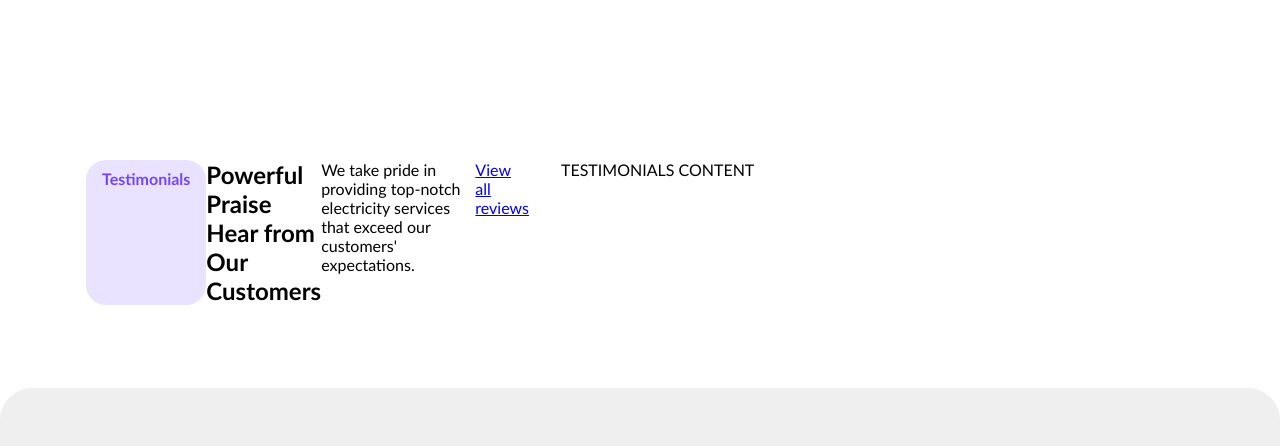
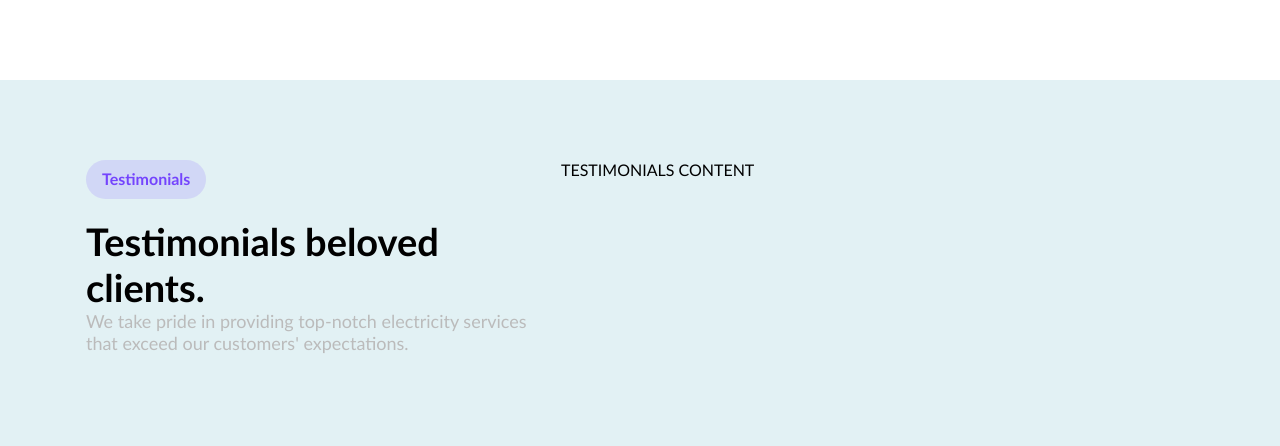
Before and after one commit to front-end-by-rimantas/55-grupe-teamwork-niotech, a website: page index.html in a window 1280 px wide. Shown: the part 2187-2633 px from the top of the page. Drawn offline with Linux system fonts and the light colour scheme; files whose address does not match are found by name.

Commit message:
merge option

```diff
--- a/css/components/testimonials.css
+++ b/css/components/testimonials.css
@@ -0,0 +1,12 @@
+.bg-dark {
+    width: 100%;
+    height: 80vh;
+    background-color: rgb(226, 241, 244);
+}
+.feat {
+  font-size:38px;
+}
+.section-desc {
+    font-size: 18px;
+  color:rgb(187, 187, 187);
+}
--- a/css/pages/home.css
+++ b/css/pages/home.css
@@ -8,4 +8,3 @@
 @import '../components/whatwedo.css';
 @import '../components/testimonials.css';
 @import '../components/footer.css';
-/* CUSTOM STYLE FOR THIS PAGE GOES BELOW THIS COMMENT */
--- a/js/components/testimonials.js
+++ b/js/components/testimonials.js
@@ -2,11 +2,10 @@ export function testimonials() {
     const HTML = `
         <section class="container bg-dark testimonials">
             <div class="row">
-                <div class="col-12 col-lg-5 section-texts">
-                    <div class="section-tag section-tag-white">Testimonials</div>
-                    <h2 class="section-title">Powerful Praise Hear from Our Customers</h2>
+                <div class="col-12 col-lg-5">
+                    <div class="section-tag">Testimonials</div>
+                    <h2 class="feat">Testimonials beloved clients.</h2>
                     <p class="section-desc">We take pride in providing top-notch electricity services that exceed our customers' expectations.</p>
-                    <a href="#">View all reviews</a>
                 </div>
                 <div class="col-12 col-lg-7">
                     TESTIMONIALS CONTENT
```
